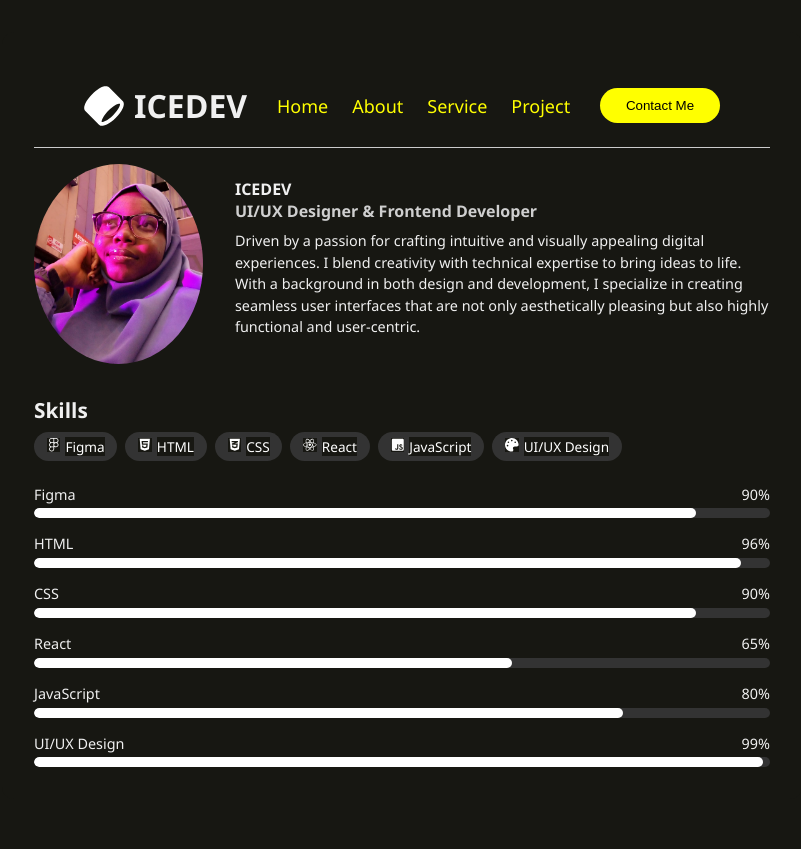
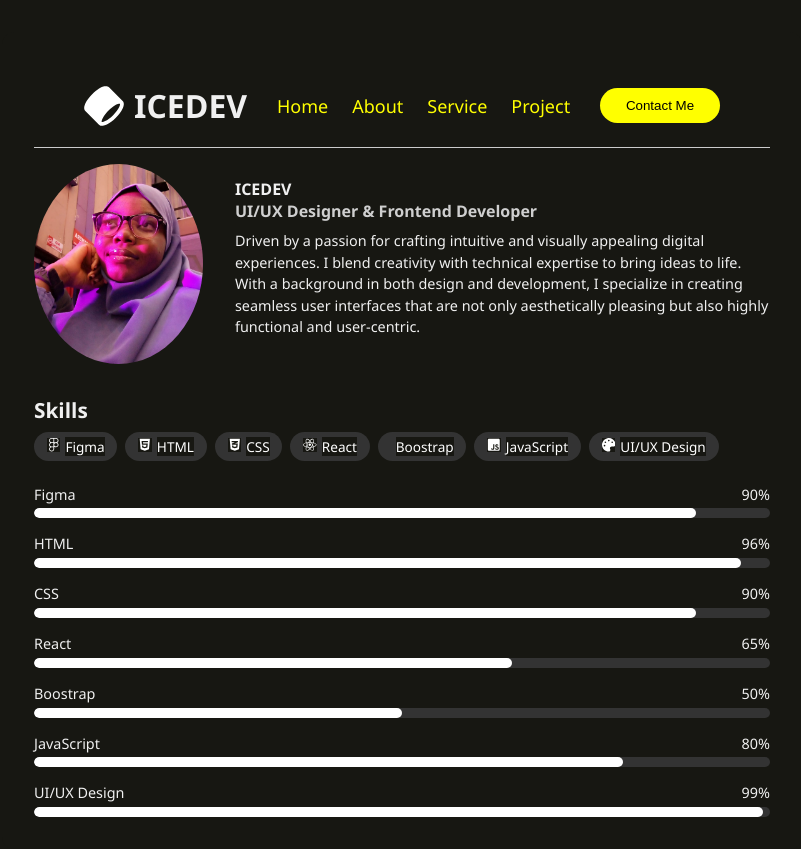
Before and after one commit to morounmubo0/Portfolio-website-, a React (Vite) app: page /about in a window 1280 px wide. Shown: the whole page, without its empty margins (238-1039 px from the left). Built offline with nearby package versions, Linux system fonts and the light colour scheme.

Commit message:
ready for vercel

```diff
--- a/src/Pages/About/About.jsx
+++ b/src/Pages/About/About.jsx
@@ -1,5 +1,5 @@
 import './About.css';
-import { FaFigma, FaHtml5, FaCss3Alt, FaReact, FaJsSquare, FaPalette} from 'react-icons/fa';
+import { FaFigma, FaHtml5, FaCss3Alt, FaReact, FaJsSquare, FaPalette,} from 'react-icons/fa';
 import Navbar from '../../Components/Navbar/Navbar';
 import about from '../../assets/about.jpg';
 
@@ -8,6 +8,7 @@ const skills = [
     { name: 'HTML', level: 96, icon: <FaHtml5 /> },
     { name: 'CSS', level: 90, icon: <FaCss3Alt /> },
     { name: 'React', level: 65, icon: <FaReact /> },
+    { name: 'Boostrap', level: 50, },
     { name: 'JavaScript', level: 80, icon: <FaJsSquare /> },
     { name: 'UI/UX Design', level: 99, icon: <FaPalette /> },
 ];
```
